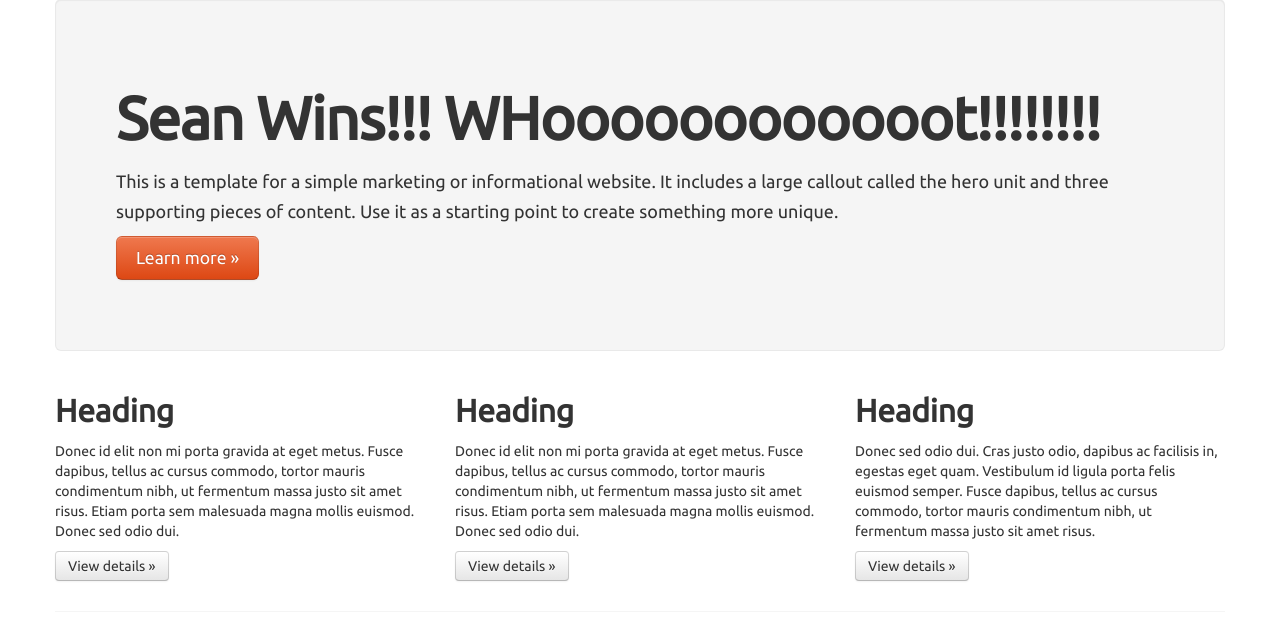
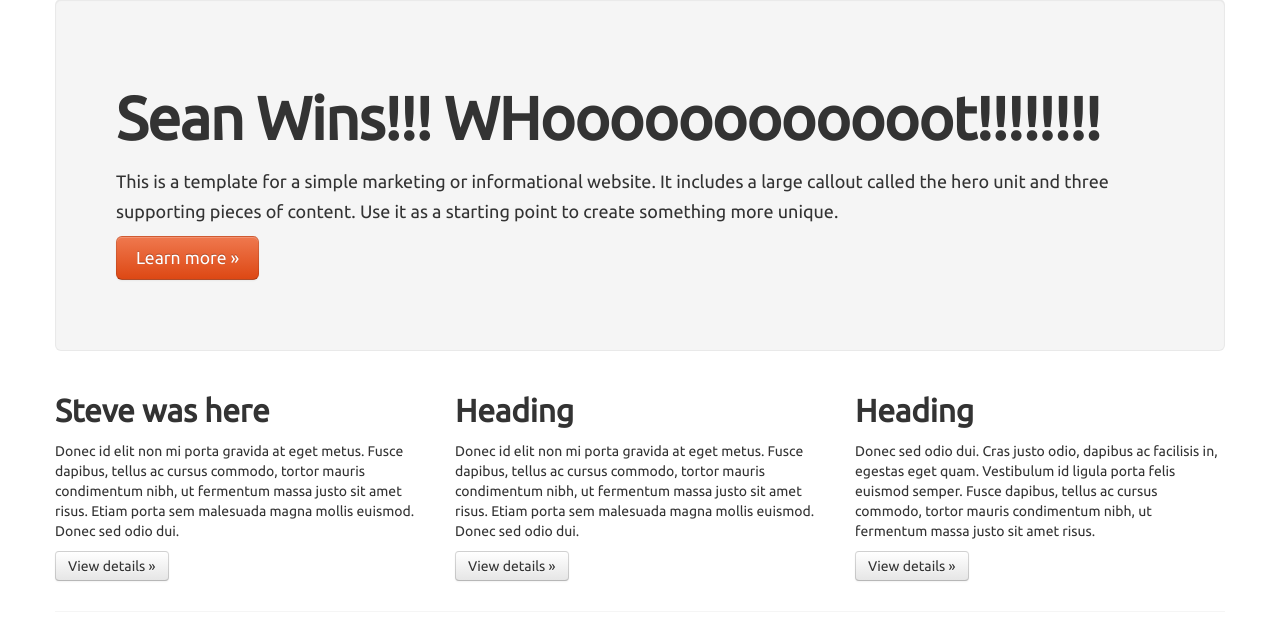
Before and after one commit to seslattery/django-sample-app, a Django app: template djtut2/base/templates/base/home.html in a window 1280 px wide. Shown: the part 61-688 px from the top of the page. Run offline with Django 3.2, Linux system fonts and the light colour scheme; the template is opened without the code that fills it, so the values that code supplies are empty; some libraries are stand-ins or nearby versions.

Commit message:
Changes home.html with Steve's footprint.

```diff
--- a/djtut2/base/templates/base/home.html
+++ b/djtut2/base/templates/base/home.html
@@ -13,7 +13,7 @@
 <!-- Example row of columns -->
 <div class="row">
     <div class="span4">
-      <h2>Heading</h2>
+      <h2>Steve was here</h2>
       <p>Donec id elit non mi porta gravida at eget metus. Fusce dapibus, tellus ac cursus commodo, tortor mauris condimentum nibh, ut fermentum massa justo sit amet risus. Etiam porta sem malesuada magna mollis euismod. Donec sed odio dui. </p>
       <p><a class="btn" href="http://twitter.github.com/bootstrap/examples/hero.html#">View details »</a></p>
   </div>
```
